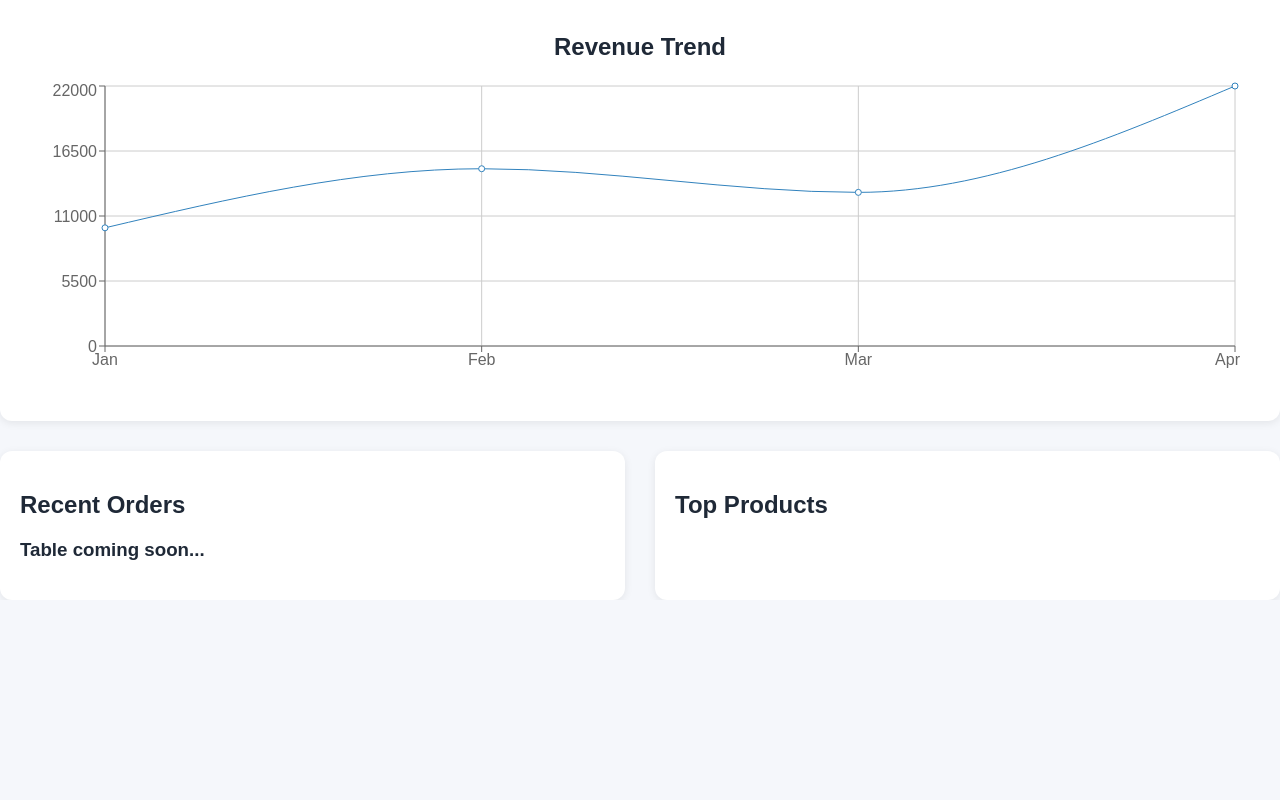
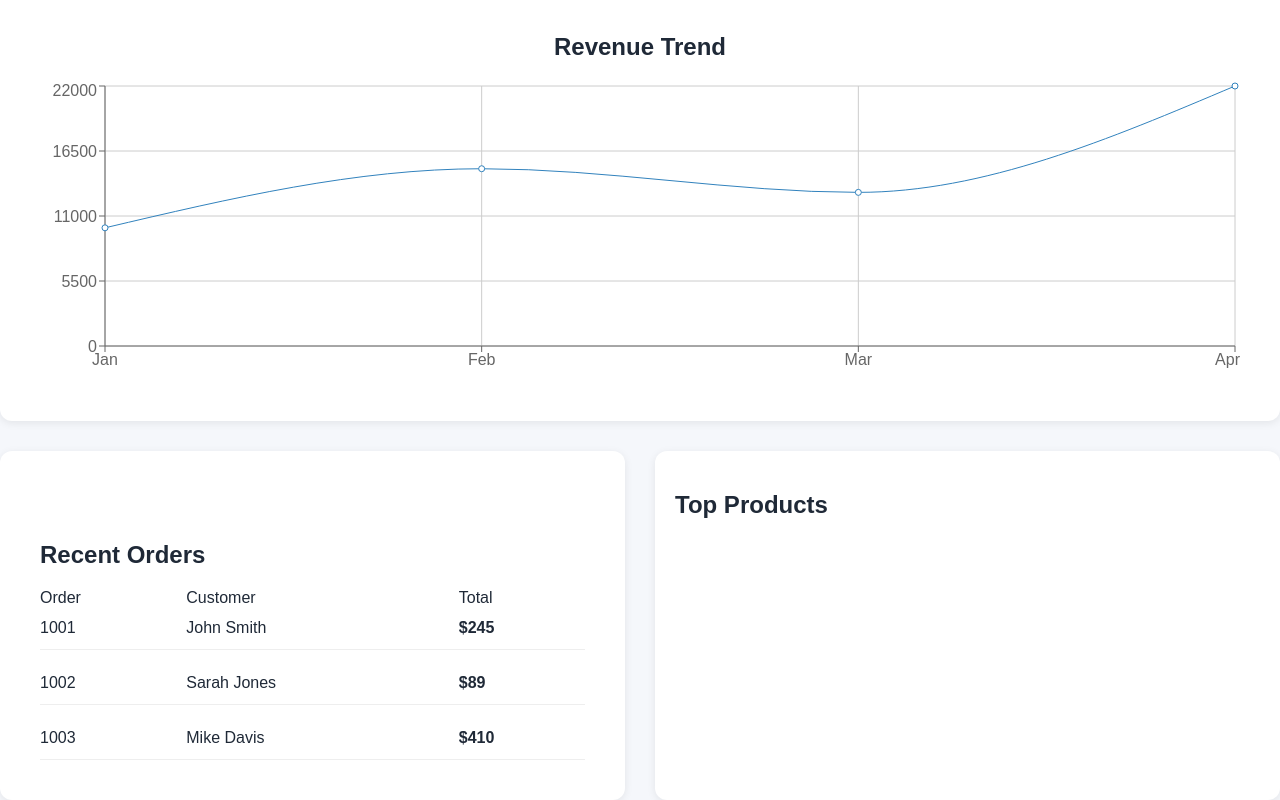
Before and after one commit to schematix-dot/bi-platform, a React (Vite) app: page / in a window 1280 px wide. Shown: the part 871-1671 px from the top of the page. Before the commit the page ends 1471 px from the top, so only its background shows below. Built offline with nearby package versions, Linux system fonts and the light colour scheme.

Commit message:
Added the Table section using .map()

```diff
--- a/src/components/Dashboard.jsx
+++ b/src/components/Dashboard.jsx
@@ -9,6 +9,8 @@ import ProductSection from "./ProductSection";
 import "./Dashboard.css";
 
 import DashboardCard from "./DashBoardCard";
+
+import "./TableSection.css";
 
 const revenueData = [
   {
@@ -28,6 +30,24 @@ const revenueData = [
     revenue: 22000,
   },
 ];
+
+const recentOrders = [
+  {
+    id: 1001,
+    customer: "John Smith",
+    total: "$245",
+  },
+  {
+    id: 1002,
+    customer: "Sarah Jones",
+    total: "$89",
+  },
+  {
+    id: 1003,
+    customer: "Mike Davis",
+    total: "$410"
+  },
+]
 
 function Dashboard() {
     return (
@@ -52,7 +72,7 @@ function Dashboard() {
 
             <div className="bottom-section">
               <DashboardCard>
-                <TableSection />
+                <TableSection data={recentOrders} />
               </DashboardCard>
 
               <DashboardCard>
--- /dev/null
+++ b/src/components/OrderRow.css
@@ -0,0 +1,12 @@
+.order-row {
+    padding: 12px 0;
+    border-bottom: 1px solid #eee;
+}
+
+.order-row:hover {
+    background-color: #f5f5f5;
+}
+
+.order-total {
+    font-weight: bold;
+}
--- /dev/null
+++ b/src/components/OrderRow.jsx
@@ -0,0 +1,13 @@
+import "./OrderRow.css";
+
+function OrderRow(props) {
+    return (
+        <div className="order-row">
+            <span>{props.id}</span>
+            <span>{props.customer}</span>
+            <span className="order-total">{props.total}</span>
+        </div>
+    );
+}
+
+export default OrderRow;
--- a/src/components/ProductSection.css
+++ /dev/null
@@ -1,5 +0,0 @@
-.bottom-section {
-    display: grid;
-    grid-template-columns: 1fr 1fr;
-    gap: 30px;
-}
--- a/src/components/TableSection.css
+++ b/src/components/TableSection.css
@@ -4,3 +4,15 @@
     margin-top: 30px;
     border-radius: 12px;
 }
+
+.table-header,
+.order-row {
+    display: grid;
+    grid-template-columns: 1fr 2fr 1fr;
+    gap: 20px;
+}
+
+.order-list {
+    display: grid;
+    gap: 12px;
+}
--- a/src/components/TableSection.jsx
+++ b/src/components/TableSection.jsx
@@ -1,9 +1,29 @@
 
-function TableSection() {
+import "./TableSection.css";
+import OrderRow from "./OrderRow";
+
+function TableSection(props) {
     return(
         <div className="table-section">
             <h2>Recent Orders</h2>
-            <h3>Table coming soon...</h3>
+
+            <div className="table-header">
+                <span>Order</span>
+                <span>Customer</span>
+                <span>Total</span>
+            </div>
+
+            <div className="order-list">
+                {props.data.map((order) => (
+                    <OrderRow
+                        key={order.id}
+                        id={order.id}
+                        customer={order.customer}
+                        total={order.total}
+                    />
+                ))}
+            </div>
+
         </div>
     );
 }
```
